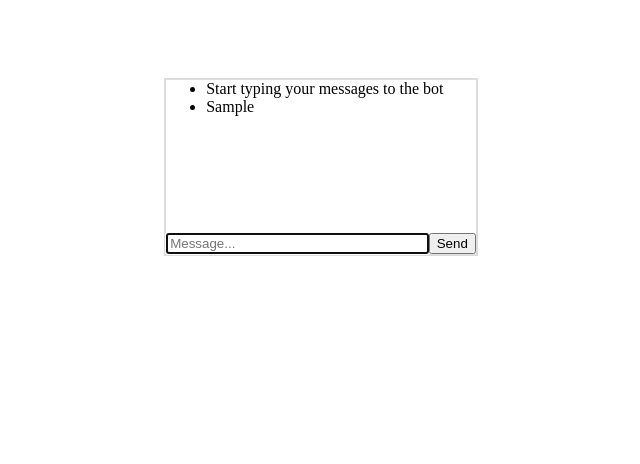
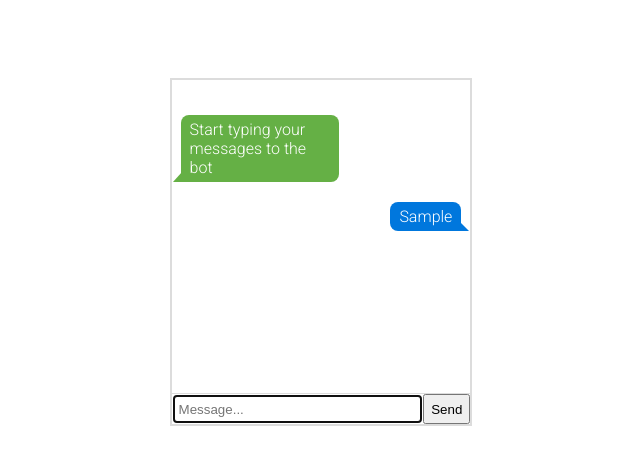
Before and after one commit to ottogutierrez/my-basic-chat, an Electron app: page index.html in a window 800 px wide. Both pictures are taken after typing "Sample" into the empty fields and a click on the button "Send". Shown: the whole page, without its empty margins (79-719 px from the left). Drawn offline with Linux system fonts and the light colour scheme; no server answers.

Commit message:
Messages proper styled

```diff
--- a/index.html
+++ b/index.html
@@ -13,7 +13,7 @@
     <div id="app" class="chatContainer">
       <ul id="chat-list-ul" class="chat-list">
         <li  v-for="message in messages">
-          <span class="message">
+          <span  v-bind:class="message.type">
               {{message.content}}
           </span>
 
--- a/main.js
+++ b/main.js
@@ -92,7 +92,7 @@ ipcMain.on('newMessage', (event,arg)=>{
     //console.log(result)
     //console.log(`  Query: ${result.queryText}`);
     //console.log(`  Response: ${result.fulfillmentText}`);
-    const messageToBot= '--Bot: ' +  result.fulfillmentText
+    const messageToBot = result.fulfillmentText
     event.sender.send('messageFromBot',messageToBot)
     // if (result.intent) {
     //   console.log(`  Intent: ${result.intent.displayName}`);
--- a/source.js
+++ b/source.js
@@ -43,6 +43,8 @@ var app = new Vue({
     }
   })
 
+
+
   ipcRenderer.on('messageFromBot',(event,arg)=>{
       app.newMessageFromBot(arg)
   })
--- a/style.css
+++ b/style.css
@@ -1,24 +1,108 @@
+body {
+    font-family: 'Roboto', sans-serif;
+    font-weight: 300;
+    font-size: 12pt;
+}
+
 .chatContainer {
     display: flex;
     margin-top: 10%;
-    margin-left: 30%;
-    margin-right: 30%;
+    margin-left: 10%;
+    margin-right: 10%;
+    justify-self: center;
     border: 2px solid gainsboro;
     flex-flow: column nowrap;
 }
+li {
+    margin-bottom: 20px;
+    margin-right: 1px;
+    margin-left: 1px;
+    padding: 5px;
+}
+.bot, .user {
+    /* background: #cfd8dc;
+    border-radius: 8px 8px 8px 0px;
+    padding: 8px; */
+    margin-top: 20px;
+    padding: 5px 9px;
+    max-width: 50%;
+    clear: both;
+    position: relative;
+
+}
+
+.bot {
+    /* ---- */
+    float: left;
+    margin-right: auto;
+    -webkit-border-radius: 8px 8px 8px 0px;
+    -moz-border-radius: 8px 8px 8px 0px;
+    -o-border-radius: 8px 8px 8px 0px;
+    -ms-border-radius: 8px 8px 8px 0px;
+    border-radius: 8px 8px 8px 0px;
+    background-color: #65B045;
+    color: #ffffff;
+}
+
+.bot:before {
+    /* border-bottom: 10px solid blue;
+    border-left: 9px solid blue;
+    bottom: 0;
+    left: -8px;
+    border-bottom-right-radius: 13px; */
+    border-bottom: 10px solid #65B045;
+    border-left: 9px solid rgba(0, 0, 0, 0);
+    position: absolute;
+    bottom: 0;
+    left: -8px;
+    content: "";
+}
+
+.user{
+    float: right;
+    margin-left: auto;
+    text-align: right;
+    -webkit-border-radius: 8px 8px 0px 8px;
+    -moz-border-radius: 8px 8px 0px 8px;
+    -o-border-radius: 8px 8px 0px 8px;
+    -ms-border-radius: 8px 8px 0px 8px;
+    border-radius: 8px 8px 0px 8px;
+    background-color: #07D;
+    color: white;
+}
+
+.user:before {
+    border-bottom: 9px solid #07D;
+    border-right: 9px solid rgba(0, 0, 0, 0);
+    position: absolute;
+    bottom: 0;
+    right: -8px;
+    content: "";
+}
+
+
+ul{ list-style-type: none;}
 
 .chat-list {
     overflow-y: scroll;
-    height: 150px;
-    margin: 0;
+    height: 300px;
+    margin: 0px;
     padding-bottom: 3px;
+    padding-left: 3px;
+    padding-right: 3px;
+    padding-top: 10px;
 }
 
 .chat-controller{
     display: flex;
     flex-flow: row wrap;
+    height: 30px;
+    border-top: 1px solid gainsboro;
 }
 
 input {
     flex-grow: 1;
+    border: none;
+    margin: 2px;
+    padding: 5px;
 }
```
